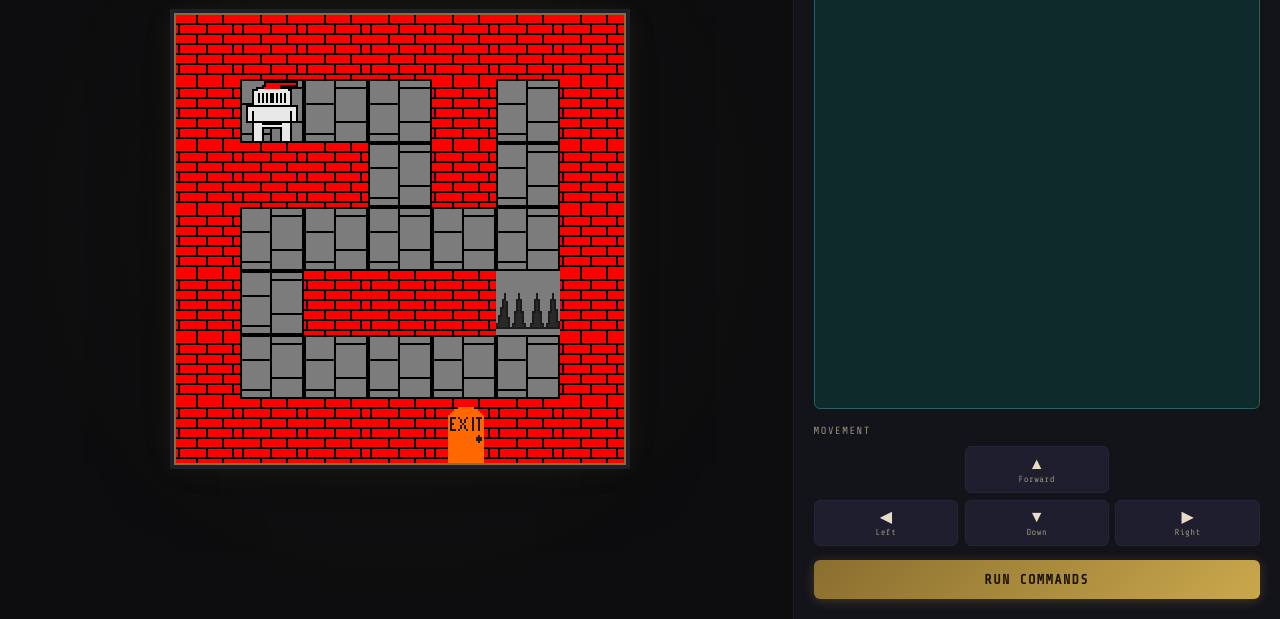
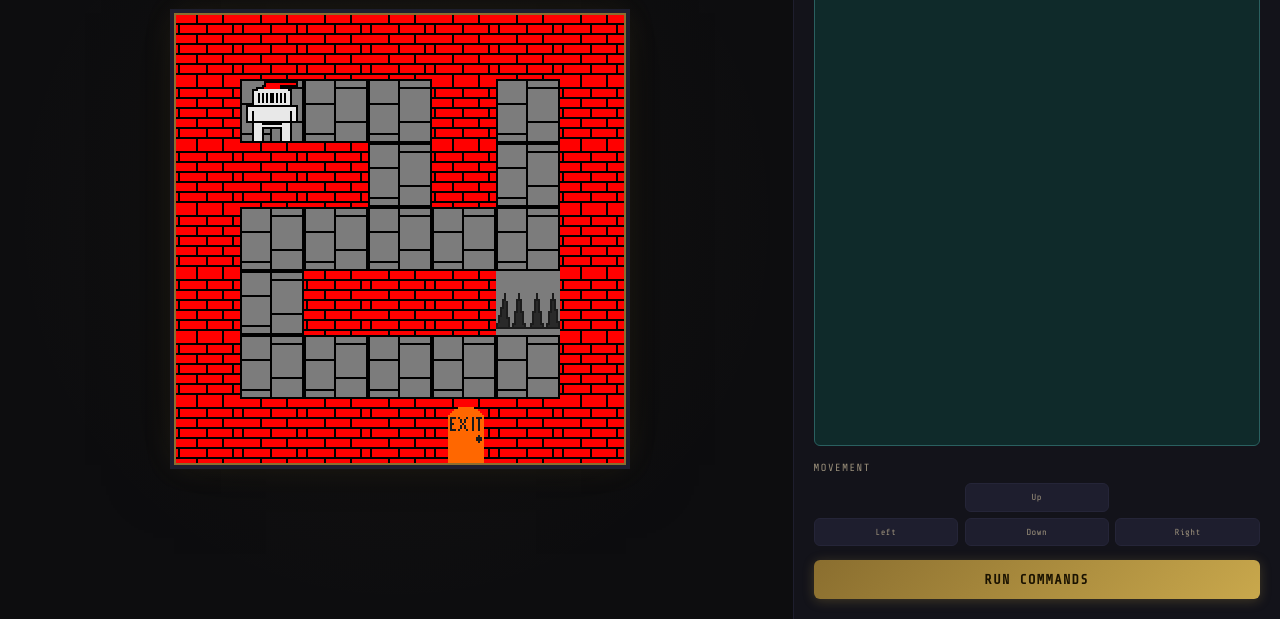
Before and after one commit to MrJerniganCRVA/Robot9GA, a plain HTML site: page index.html in a window 1280 px wide. Both pictures are taken after a click on the button "BEGIN THE JOUNREY". Shown: the part 181-800 px from the top of the page. Drawn offline with nearby package versions, Linux system fonts and the light colour scheme; a web font is replaced by a local one.

Commit message:
Update movement button labels in index.html

```diff
--- a/index.html
+++ b/index.html
@@ -64,11 +64,11 @@
           <p class="controls-label">Movement</p>
           <div class="btn-grid movement">
             <div></div>
-            <button class="btn-cmd" data-cmd="move_up">▲<span>Forward</span></button>
+            <button class="btn-cmd" data-cmd="move_up"><span>Up</span></button>
             <div></div>
-            <button class="btn-cmd" data-cmd="move_left">◀<span>Left</span></button>
-            <button class="btn-cmd" data-cmd="move_down">▼<span>Down</span></button>
-            <button class="btn-cmd" data-cmd="move_right">▶<span>Right</span></button>
+            <button class="btn-cmd" data-cmd="move_left"><span>Left</span></button>
+            <button class="btn-cmd" data-cmd="move_down"><span>Down</span></button>
+            <button class="btn-cmd" data-cmd="move_right"><span>Right</span></button>
           </div>
 
           <p class="controls-label" id="jump-label" style="display:none;">Special</p>
```
